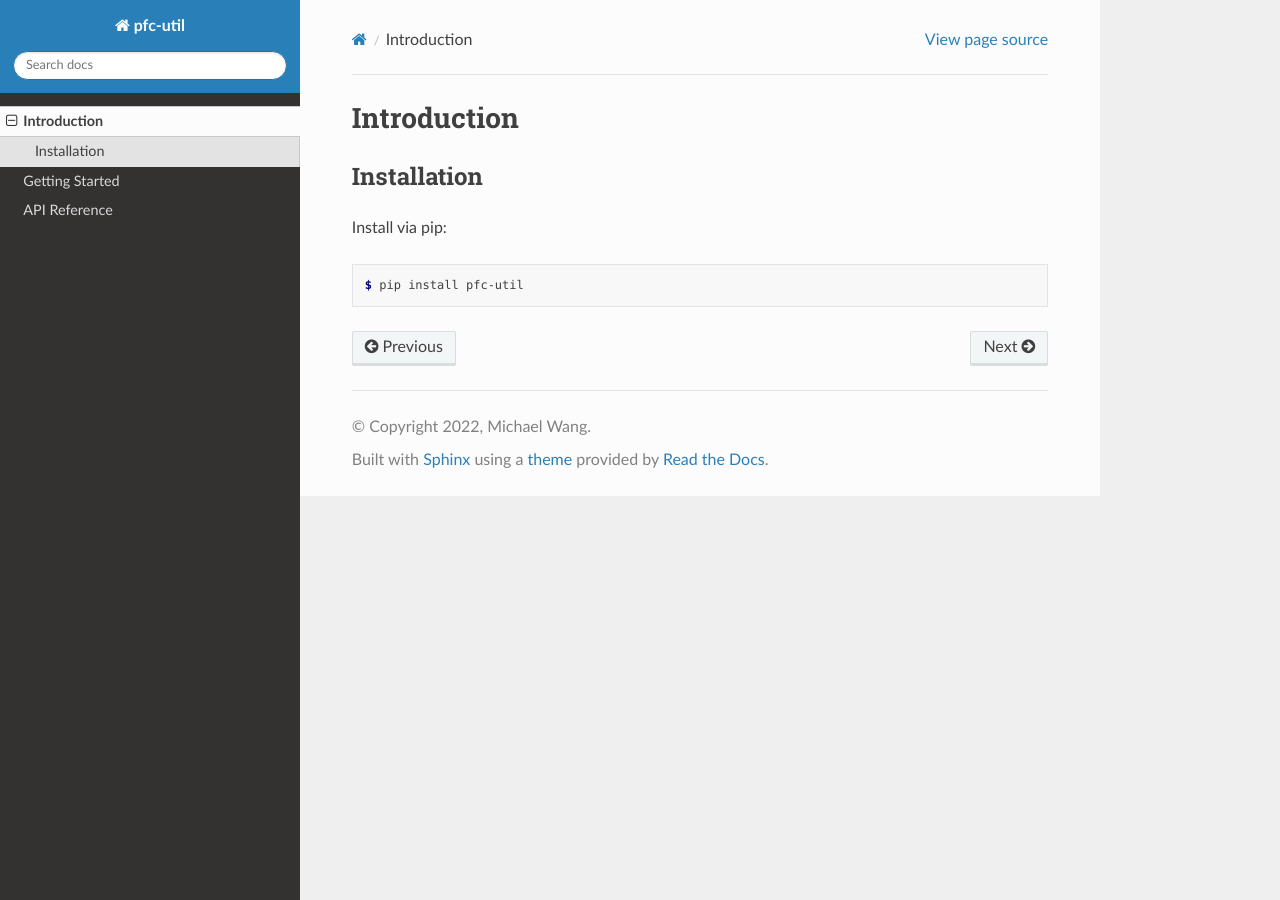
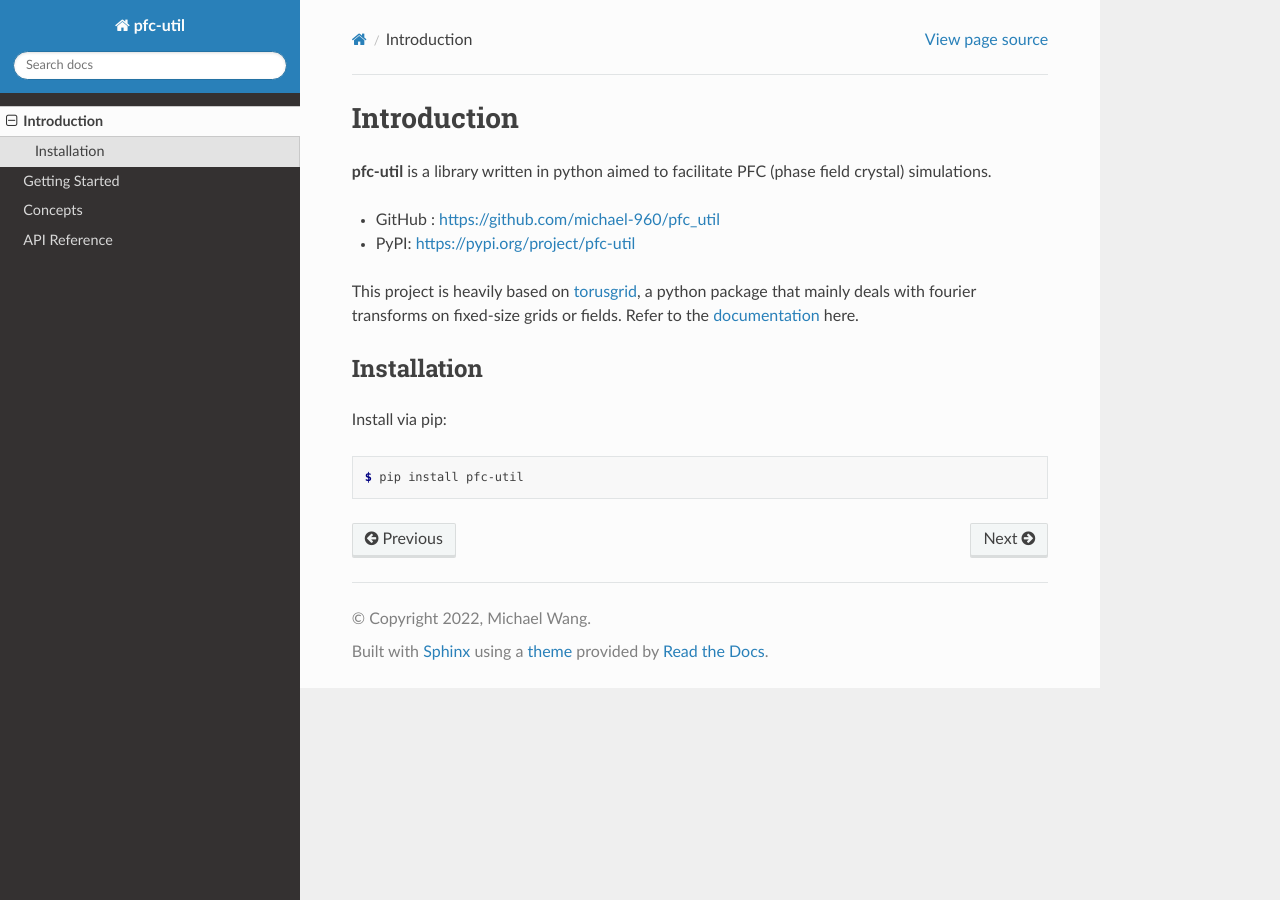
Before and after one commit to michael-960/pfc_util, a Sphinx documentation site: the page built from docs/source/intro.rst, in a window 1280 px wide. Built offline with Sphinx 7.4.7 and the Read the Docs theme 2.0.0, drawn with Linux system fonts in a browser that asks for light colours.

Commit message:
more docs

```diff
--- a/docs/source/intro.rst
+++ b/docs/source/intro.rst
@@ -1,5 +1,18 @@
 Introduction
 ============
+
+**pfc-util** is a library written in python aimed to facilitate PFC (phase field
+crystal) simulations.
+
+- GitHub : `<https://github.com/michael-960/pfc_util>`_
+- PyPI: `<https://pypi.org/project/pfc-util>`_
+
+
+This project is heavily based on `torusgrid
+<https://github.com/michael-960/pfc_util>`_, a python package that mainly deals
+with fourier transforms on fixed-size grids or fields. Refer to the
+`documentation <https://torusgrid.readthedocs.io/en/latest/>`_ here.
+
 
 
 Installation
```
Also changed, not shown: docs/source/concepts.rst (added, +8 -0 lines), docs/source/concepts/minim.rst (added, +47 -0 lines), docs/source/index.rst (+7 -2 lines).
